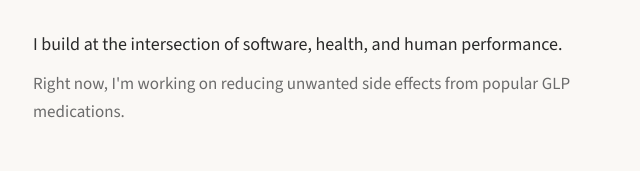
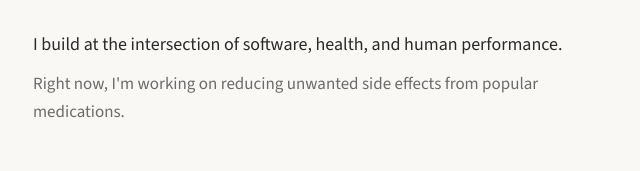
Before and after one commit to rohit-naidu/personal-site, a plain HTML site: page index.html in a window 1280 px wide. Shown: the part 149-320 px from the top of the page, 319-959 px from the left. Drawn offline with nearby package versions, Linux system fonts and the light colour scheme.

Commit message:
Remove 'GLP' from medication description

```diff
--- a/index.html
+++ b/index.html
@@ -24,7 +24,7 @@
         I build at the intersection of software, health, and human performance.
       </p>
       <p class="lede-sub">
-        Right now, I'm working on reducing unwanted side effects from popular GLP medications.
+        Right now, I'm working on reducing unwanted side effects from popular medications.
       </p>
     </section>
 
```
